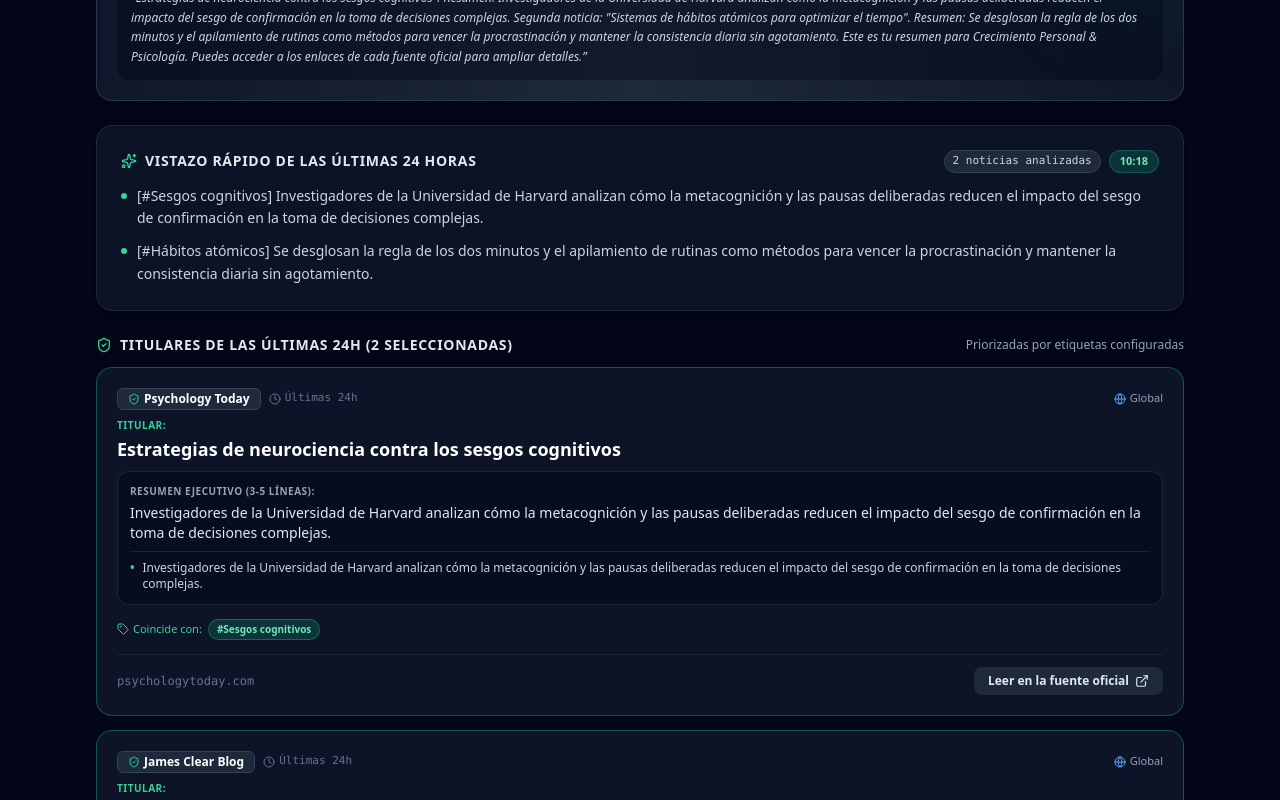
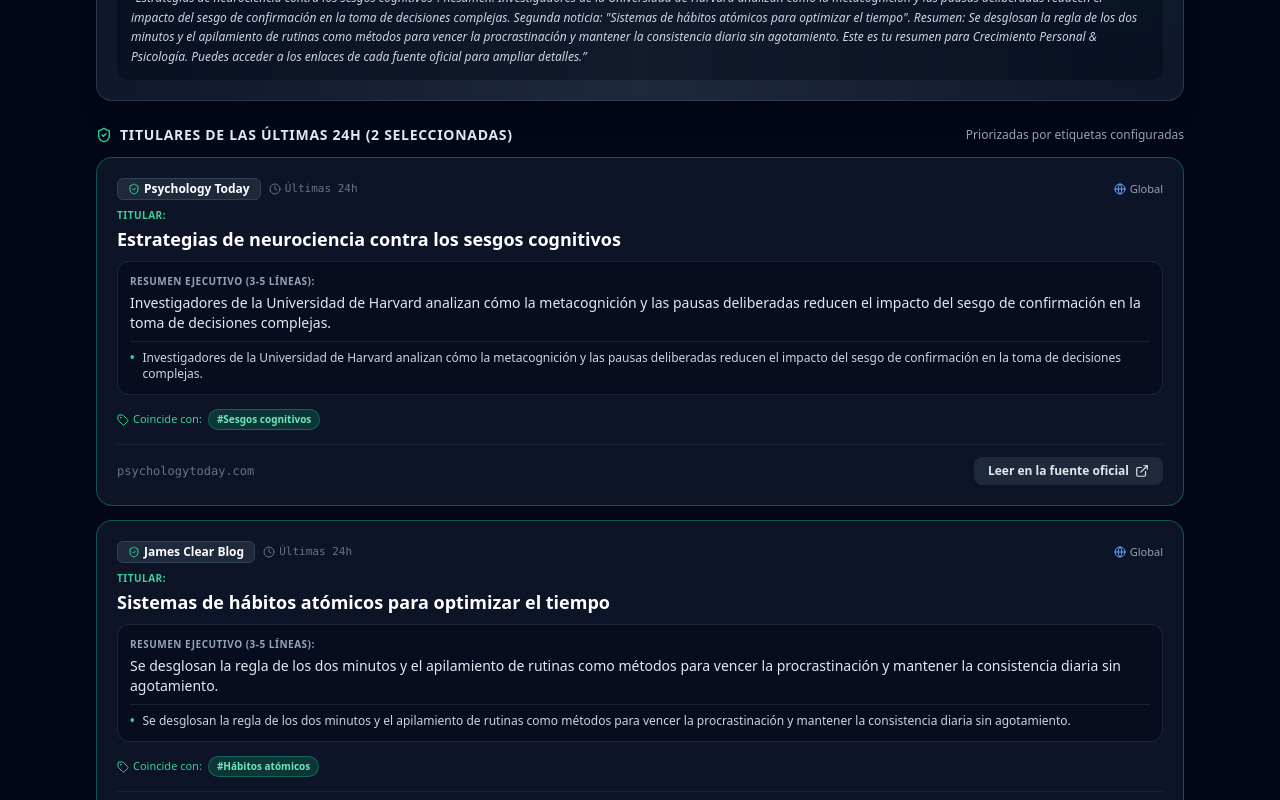
Before and after one commit to maarcsg27/briefing-ai, a React (Vite) app: page / in a window 1280 px wide. Shown: the part 1800-2600 px from the top of the page. Built offline with nearby package versions, Linux system fonts and the light colour scheme; no server answers.

Commit message:
remove_vistazo_rapido_section

```diff
--- a/src/components/NewsFeed.tsx
+++ b/src/components/NewsFeed.tsx
@@ -1,5 +1,5 @@
 import React from 'react';
-import { ExternalLink, ShieldCheck, Tag, Sparkles, Clock, Globe } from 'lucide-react';
+import { ExternalLink, ShieldCheck, Tag, Clock, Globe } from 'lucide-react';
 import type { BriefingResult } from '../types';
 
 interface NewsFeedProps {
@@ -10,39 +10,7 @@ interface NewsFeedProps {
 export const NewsFeed: React.FC<NewsFeedProps> = ({ briefing }) => {
   return (
     <div className="space-y-6">
-
-      {/* 1. SECCIÓN DE RESUMEN EJECUTIVO (Puntos Clave) */}
-      <div className="bg-slate-900/80 rounded-2xl border border-slate-800 p-5 sm:p-6 shadow-md">
-        <div className="flex flex-wrap items-center justify-between gap-2 mb-3">
-          <div className="flex items-center gap-2">
-            <Sparkles className="w-4 h-4 text-emerald-400" />
-            <h3 className="text-xs sm:text-sm font-bold uppercase tracking-wider text-slate-200">
-              Vistazo Rápido de las Últimas 24 Horas
-            </h3>
-          </div>
-          <div className="flex items-center gap-2">
-            {briefing.totalArticlesAnalyzed && (
-              <span className="text-[10px] sm:text-[11px] font-mono px-2 py-0.5 rounded-full bg-slate-800 border border-slate-700 text-slate-300">
-                {briefing.totalArticlesAnalyzed} noticias analizadas
-              </span>
-            )}
-            <span className="text-[10px] sm:text-[11px] font-semibold px-2.5 py-0.5 rounded-full bg-emerald-500/20 text-emerald-300 border border-emerald-500/30">
-              {briefing.timestamp}
-            </span>
-          </div>
-        </div>
-
-        <ul className="space-y-2.5">
-          {briefing.summaryBulletPoints.map((bullet, idx) => (
-            <li key={idx} className="flex items-start gap-2.5 text-xs sm:text-sm text-slate-300">
-              <span className="w-1.5 h-1.5 rounded-full bg-emerald-400 mt-2 shrink-0"></span>
-              <span className="leading-relaxed">{bullet}</span>
-            </li>
-          ))}
-        </ul>
-      </div>
-
-      {/* 2. SECCIÓN DE TITULARES Y FUENTES OFICIALES */}
+      {/* SECCIÓN DE TITULARES Y FUENTES OFICIALES */}
       <div className="space-y-3">
         <div className="flex flex-col sm:flex-row sm:items-center justify-between gap-2">
           <div className="flex items-center gap-2">
```
